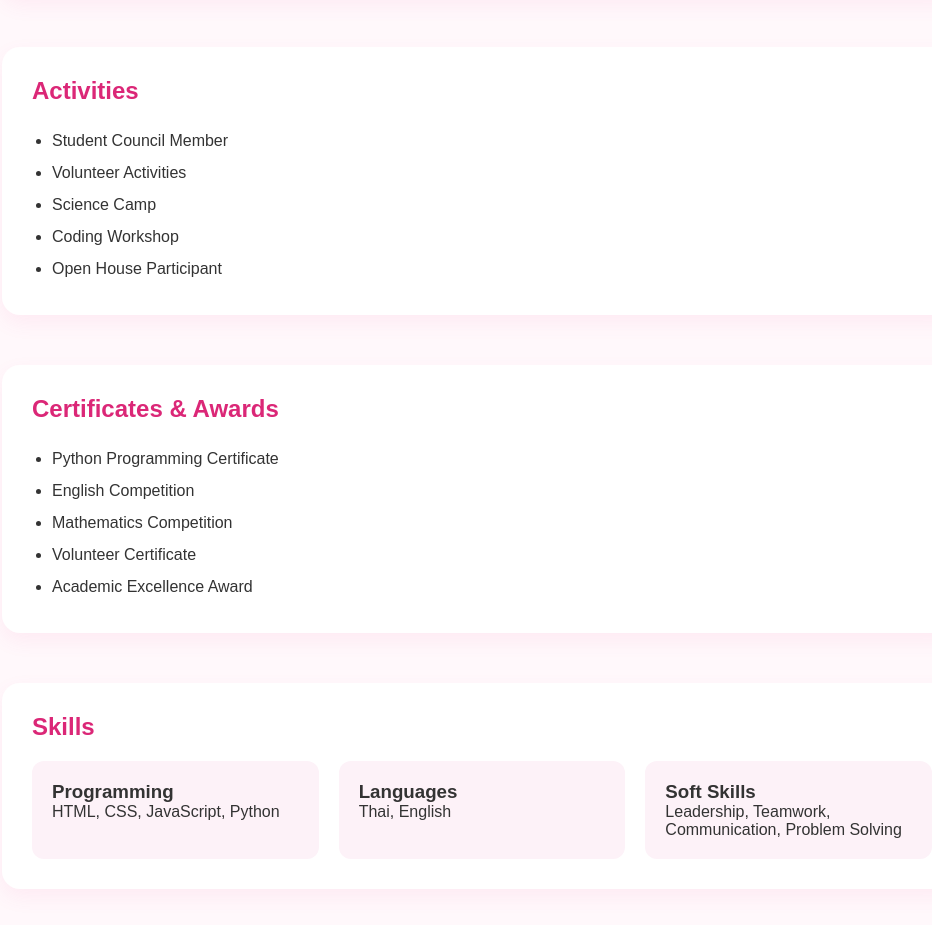
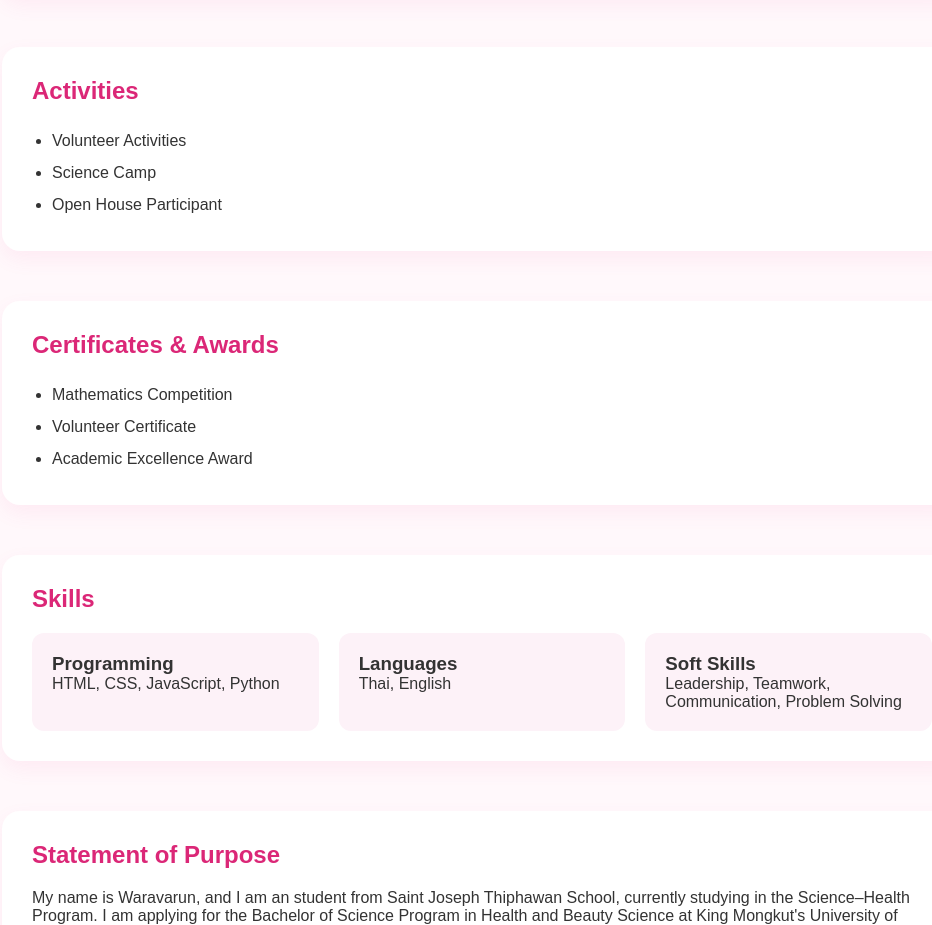
Before and after one commit to tletornorzzz/Jajar1, a plain HTML site: page index.html in a window 1280 px wide. Shown: the part 1021-1946 px from the top of the page, without its empty margins (158-1090 px from the left). Drawn offline with Linux system fonts and the light colour scheme.

Commit message:
Update index.html

```diff
--- a/index.html
+++ b/index.html
@@ -3,7 +3,7 @@
 <head>
 <meta charset="UTF-8">
 <meta name="viewport" content="width=device-width, initial-scale=1.0">
-<title>Worawee | University Portfolio</title>
+<title>Waravarun | University Portfolio</title>
 
 <style>
 *{
@@ -233,10 +233,8 @@
 <h2>Activities</h2>
 
 <ul>
-<li>Student Council Member</li>
 <li>Volunteer Activities</li>
 <li>Science Camp</li>
-<li>Coding Workshop</li>
 <li>Open House Participant</li>
 </ul>
 
@@ -251,8 +249,6 @@
 <h2>Certificates & Awards</h2>
 
 <ul>
-<li>Python Programming Certificate</li>
-<li>English Competition</li>
 <li>Mathematics Competition</li>
 <li>Volunteer Certificate</li>
 <li>Academic Excellence Award</li>
```
